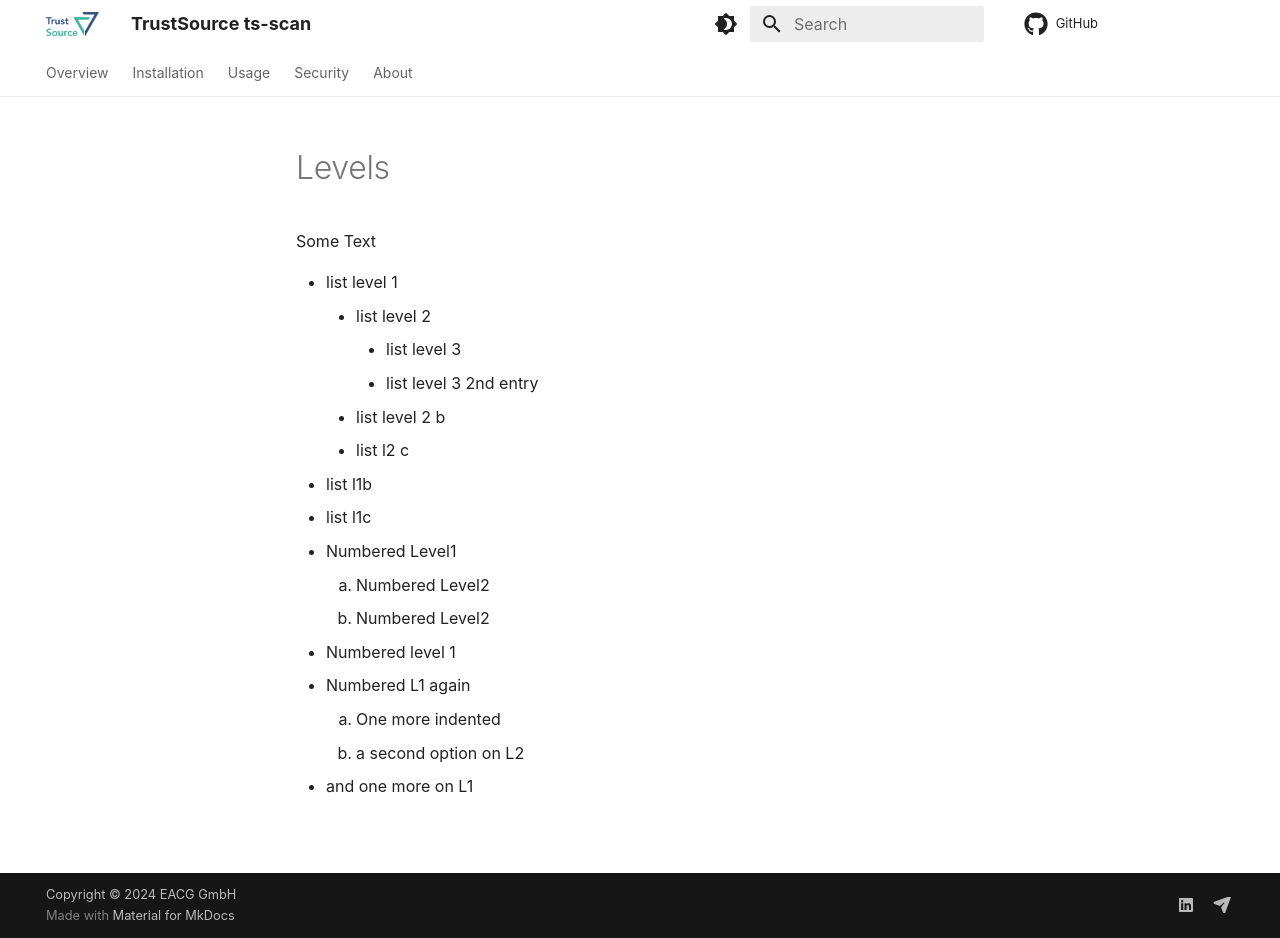
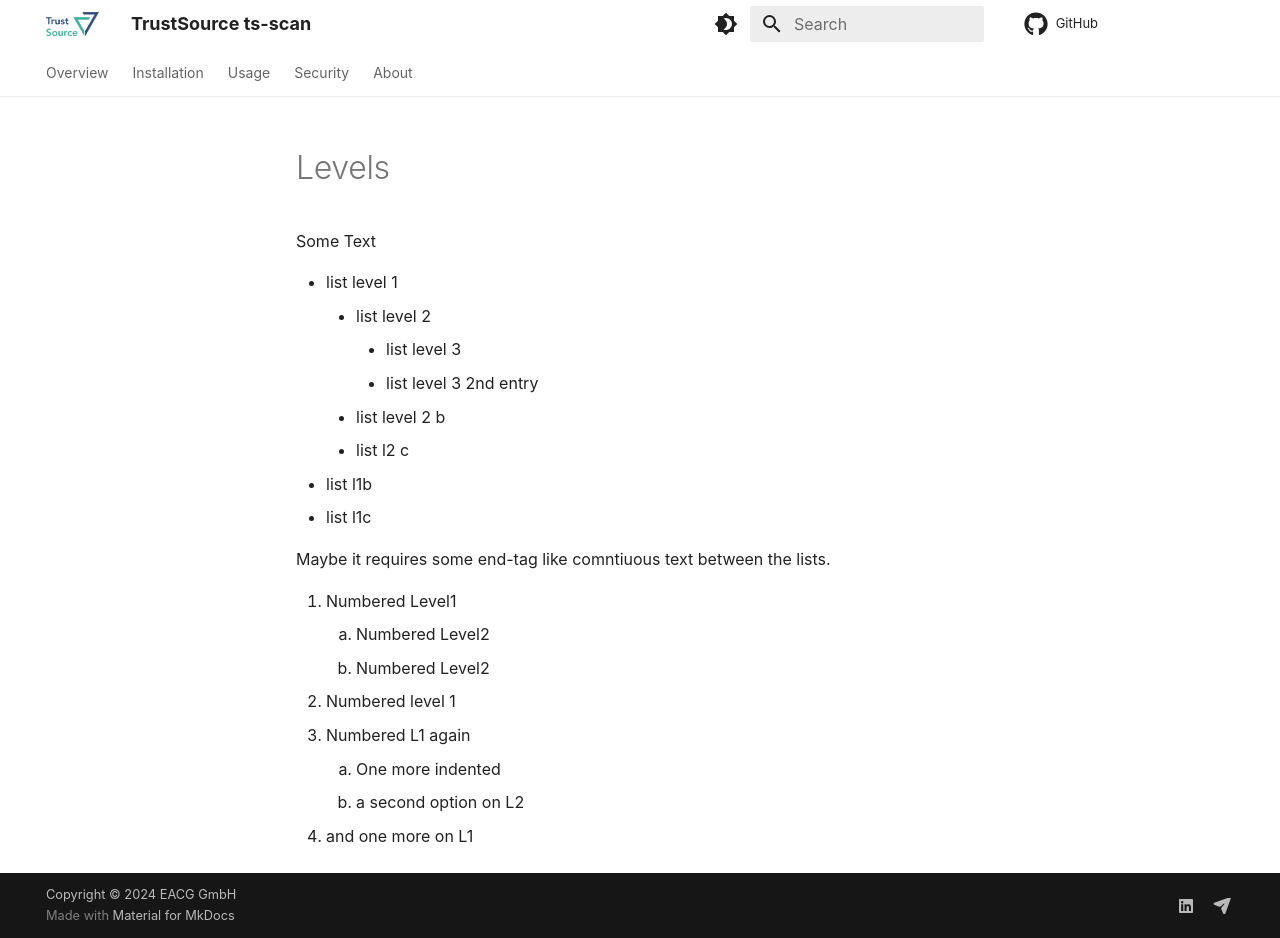
Before and after one commit to TrustSource/ts-scan, an MkDocs documentation site: the page built from docs/levels.md, in a window 1280 px wide and 938 px high. Built offline with MkDocs 1.6.1 and Material for MkDocs 9.7.7, drawn with Linux system fonts in a browser that asks for light colours; comment, search, counter and statistics services are not loaded.

Commit message:
trying to separate lists

```diff
--- a/docs/levels.md
+++ b/docs/levels.md
@@ -9,6 +9,7 @@ Some Text
 - list l1b
 - list l1c
 
+Maybe it requires some end-tag like comntiuous text between the lists.
 
 1. Numbered Level1
 	1. Numbered Level2
```
